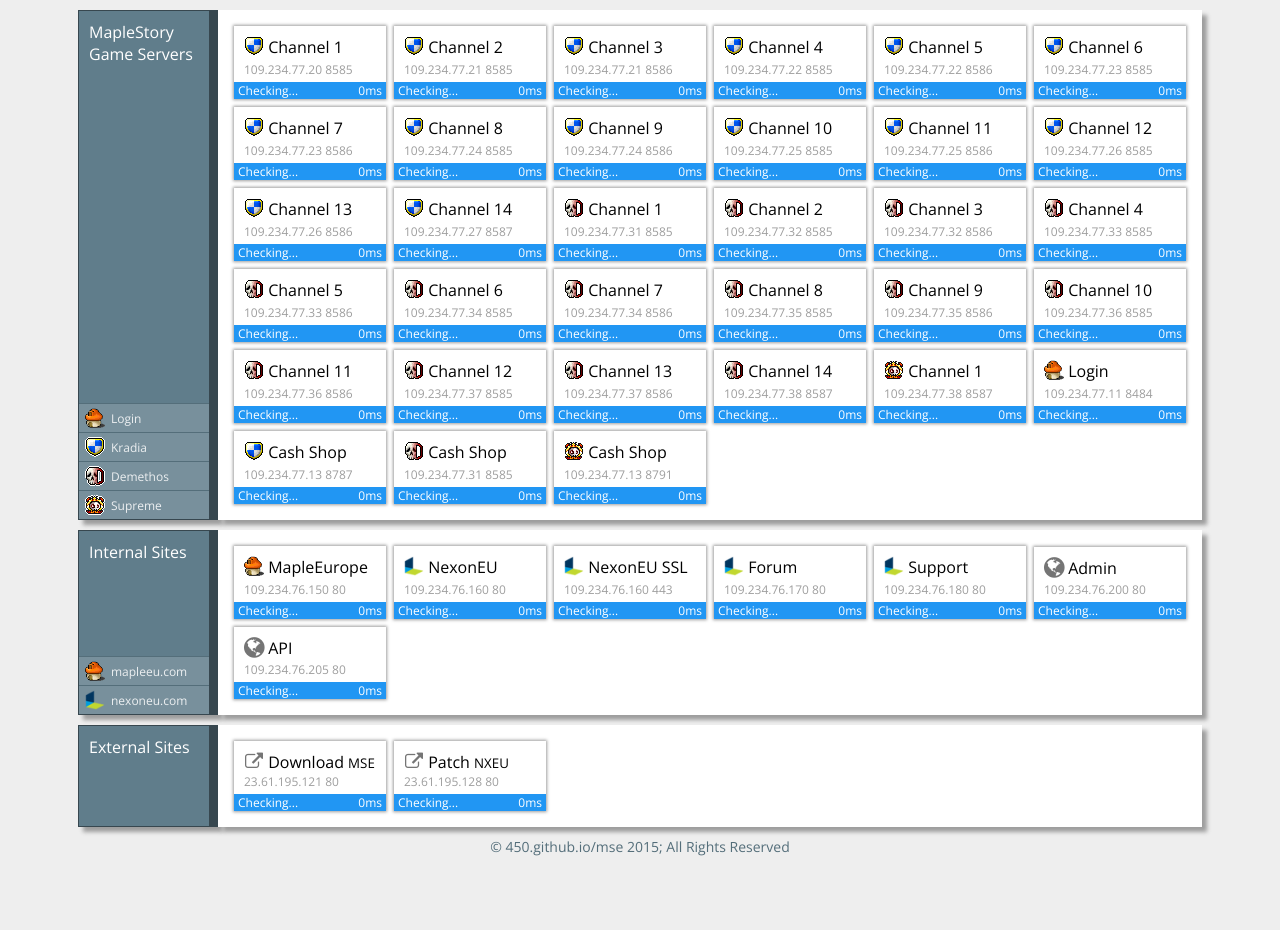
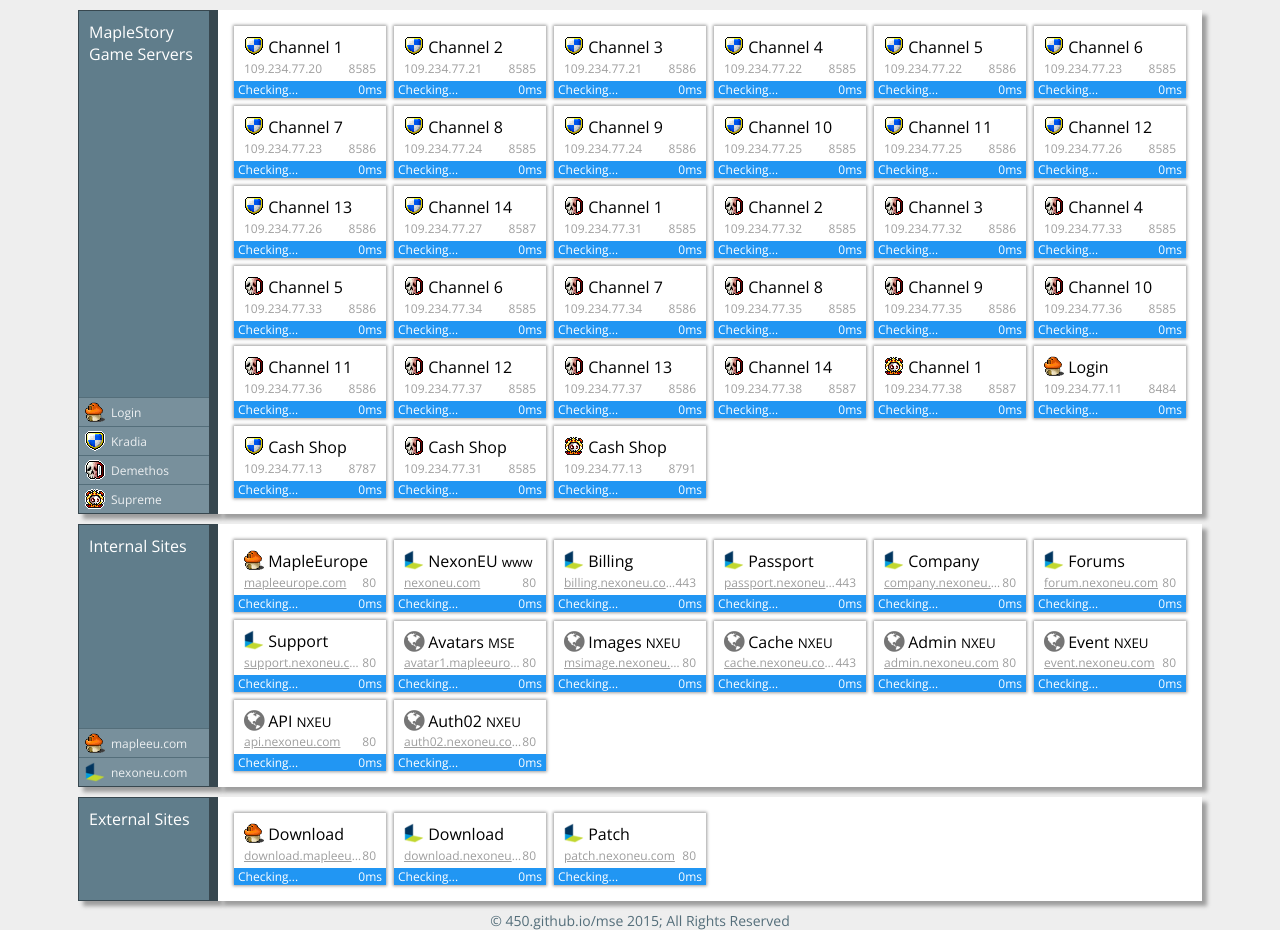
Before and after one commit to 450/maple.watch, a plain HTML site: page index.html in a window 1280 px wide. Before the commit the page ends 856 px from the top, so only its background shows below. Drawn offline with nearby package versions, Linux system fonts and the light colour scheme.

Commit message:
Added extra domains and removed a few unnecessary ones.

```diff
--- a/checker.js
+++ b/checker.js
@@ -58,7 +58,7 @@ var PingModel = function (servers) {
 				s.status(status);
 				s.time(time);
 				s.values.push(time);
-				console.clear();
+				//console.clear();
 				/*if (s.interval) {
 					setTimeout(doPing, s.interval);
 				}*/
@@ -360,7 +360,7 @@ var checker = {
 			port: "8791",
 			interval: 5000,
 			values: [],
-		},
+		}/*,
 		{
 			icon: "fa-question",
 			name: "Unknown 1",
@@ -374,7 +374,7 @@ var checker = {
 			address: "109.234.73.44",
 			port: "8586",
 			unknown: true
-		}
+		}*/
 		]
 		)
 },
@@ -396,59 +396,152 @@ var checker = {
 	{
 		icon: "Mushroom.png",
 		name: "MapleEurope",
-		address: "109.234.76.150",
+		address: "mapleeurope.com",
 		port: "80",
 		interval: 60000
 	},
 	{
 		icon: "Nexon.png",
 		name: "NexonEU",
-		address: "109.234.76.160",
+		sub: "www",
+		address: "nexoneu.com",
 		port: "80",
 		interval: 60000
 	},
 	{
 		icon: "Nexon.png",
-		name: "NexonEU SSL",
-		address: "109.234.76.160",
+		name: "Billing",
+		address: "billing.nexoneu.com",
 		port: "443",
 		interval: 60000
 	},
 	{
 		icon: "Nexon.png",
-		name: "Forum",
-		address: "109.234.76.170",
+		name: "Passport",
+		address: "passport.nexoneu.com",
+		port: "443",
+		interval: 60000
+	},
+	{
+		icon: "Nexon.png",
+		name: "Company",
+		address: "company.nexoneu.com",
+		port: "80",
+		interval: 60000
+	},
+	{
+		icon: "Nexon.png",
+		name: "Forums",
+		address: "forum.nexoneu.com",
 		port: "80",
 		interval: 60000
 	},
 	{
 		icon: "Nexon.png",
 		name: "Support",
-		address: "109.234.76.180",
+		address: "support.nexoneu.com",
 		port: "80",
 		interval: 60000
 	},
 	{
 		icon: "fa-globe",
+		name: "Avatars",
+		sub: "MSE",
+		address: "avatar1.mapleeurope.com",
+		port: "80"
+	},
+	{
+		icon: "fa-globe",
+		name: "Images",
+		sub: "NXEU",
+		address: "msimage.nexoneu.com",
+		port: "80"
+	},
+	{
+		icon: "fa-globe",
+		name: "Cache",
+		sub: "NXEU",
+		address: "cache.nexoneu.com",
+		port: "443"
+	},
+	{
+		icon: "fa-globe",
 		name: "Admin",
-		address: "109.234.76.200",
+		sub: "NXEU",
+		address: "admin.nexoneu.com",
 		port: "80",
 		interval: 60000
 	},
 	{
 		icon: "fa-globe",
+		name: "Event",
+		sub: "NXEU",
+		address: "event.nexoneu.com",
+		port: "80"
+	},
+	{
+		icon: "fa-globe",
 		name: "API",
-		address: "109.234.76.205",
+		sub: "NXEU",
+		address: "api.nexoneu.com",
+		port: "80",
+		interval: 60000
+	},
+	/*{
+		icon: "fa-globe",
+		name: "Auth01",
+		sub: "NXEU",
+		address: "109.234.76.81",
+		port: "80",
+		interval: 60000
+	},*/
+	{
+		icon: "fa-globe",
+		name: "Auth02",
+		sub: "NXEU",
+		address: "auth02.nexoneu.com",
+		port: "80",
+		interval: 60000
+	}/*,
+	{
+		icon: "fa-globe",
+		name: "Auth03",
+		sub: "NXEU",
+		address: "109.234.76.83",
+		port: "80",
+		interval: 60000
+	},
+	{
+		icon: "fa-globe",
+		name: "Auth04",
+		sub: "NXEU",
+		address: "109.234.76.84",
+		port: "80",
+		interval: 60000
+	},
+	{
+		icon: "fa-globe",
+		name: "Auth05",
+		sub: "NXEU",
+		address: "109.234.76.85",
+		port: "80",
+		interval: 60000
+	},
+	{
+		icon: "fa-globe",
+		name: "Auth06",
+		sub: "NXEU",
+		address: "109.234.76.86",
 		port: "80",
 		interval: 60000
 	},
 	{
 		icon: "fa-question",
-		name: "Unknown 1",
-		address: "109.234.76.204",
+		name: "Auth ?",
+		address: "109.234.76.87",
 		port: "80",
-		unknown: true
-	}
+		interval: 60000
+	}*/
 	]
 	)
 },
@@ -457,18 +550,23 @@ var checker = {
 	icons: [],
 	content: new PingModel([
 	{
-		icon: "fa-external-link",
+		icon: "Mushroom.png",
 		name: "Download",
-		sub: "MSE",
-		address: "23.61.195.121",
+		address: "download.mapleeurope.com",
 		port: "80",
 		interval: 60000
 	},
 	{
-		icon: "fa-external-link",
+		icon: "Nexon.png",
+		name: "Download",
+		address: "download.nexoneu.com",
+		port: "80",
+		interval: 60000
+	},
+	{
+		icon: "Nexon.png",
 		name: "Patch",
-		sub: "NXEU",
-		address: "23.61.195.128",
+		address: "patch.nexoneu.com",
 		port: "80",
 		interval: 60000
 	}
--- a/index.html
+++ b/index.html
@@ -1,7 +1,8 @@
 <!DOCTYPE html>
 <html>
 <head>
-	<title></title>
+	<title>MapleStory Status Checker</title>
+	<link rel="icon" type="image/png" href="icons/nexon.png">
 	<link href='http://fonts.googleapis.com/css?family=Open+Sans:400,300,600,700' rel='stylesheet' type='text/css'>
 	<link rel="stylesheet" type="text/css" href="icons/css/font-awesome.min.css">
 	<link rel="stylesheet" type="text/css" href="stylesheet.css">
@@ -35,9 +36,9 @@
 						</h3>
 						<dl>
 							<dt>IP</dt>
-							<dd data-bind="text: address"></dd>
+							<dd class="address" data-bind="html: isNaN('' + address.charAt(0)) ? '<a target=\'_blank\' href=\'http' + (port == 443 ? 's' : '') + '://' + address + '\'>' + address + '</a>' : address, attr: { title: address }"></dd>
 							<dt>Port</dt>
-							<dd data-bind="text: port"></dd>
+							<dd class="port" data-bind="text: port"></dd>
 						</dl>
 					</div>
 					<div class="status" data-bind="css: { ok: +time() > 0 && +time() < 1000, slow: +time() >= 1000, timeout: status() == 'timeout' }">
--- a/stylesheet.css
+++ b/stylesheet.css
@@ -157,21 +157,29 @@ h3 span {
 
 dl {
 	color: #9E9E9E;
-	display: block;
+	display: table;
 	font-size: 12px;
+	height: 16px;
+	line-height: 16px;
 	margin: 0;
-	width: 100%;
-}
-
-dt, dd {
-	display: inline;
-	margin: 0;
-	padding: 0;
+	width: 132px;
 }
 
 dt {
 	display: none;
-	font-weight: normal;
+}
+
+dd {
+	margin: 0;
+	max-width: 110px;
+	padding: 0;
+	overflow: hidden;
+	display: table-cell;
+	text-overflow: ellipsis;
+}
+
+dd.port {
+	text-align: right;
 }
 
 div.status {
@@ -219,6 +227,11 @@ article.timeout {
 	box-shadow: 0 0 3px 1px #F44336;
 }
 
+article a {
+	color: #9E9E9E;
+	text-decoration: underline;
+}
+
 footer {
 	color: #546E7A;
 	font-size: 14px;
```
